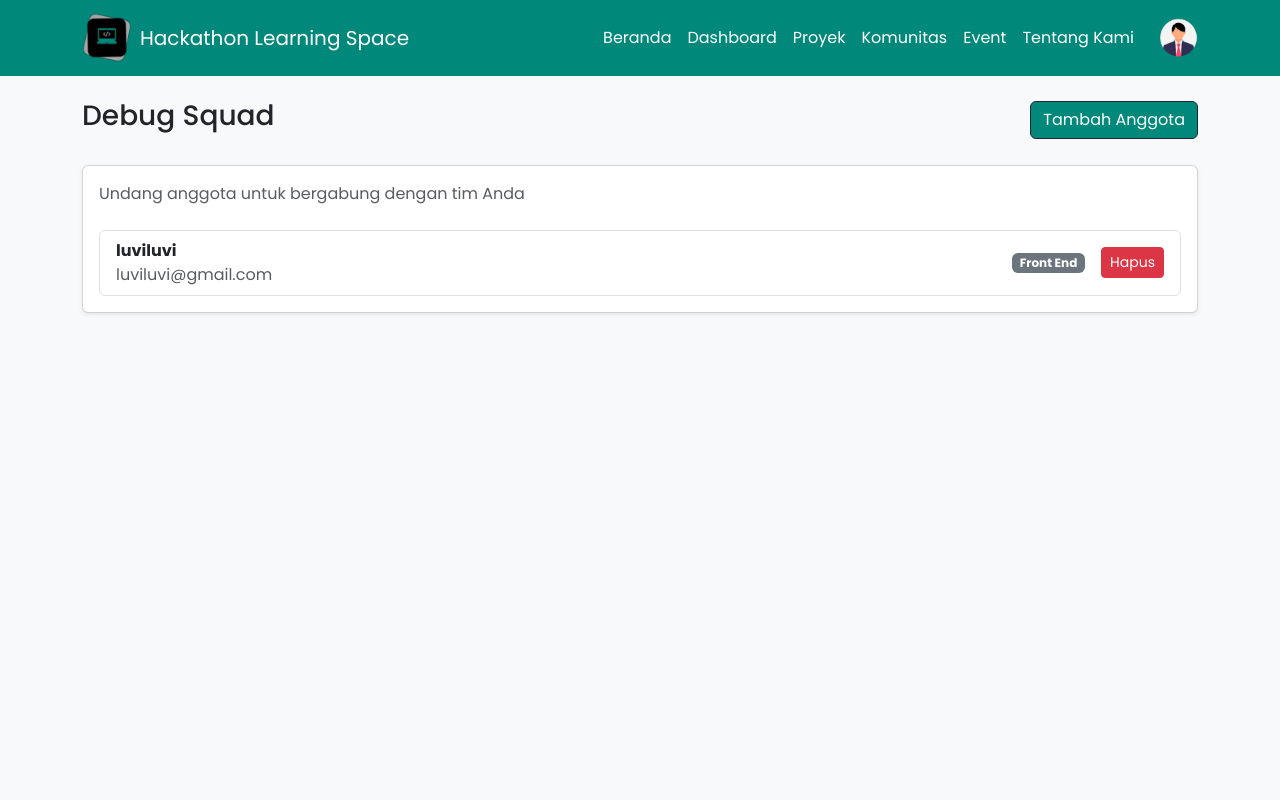
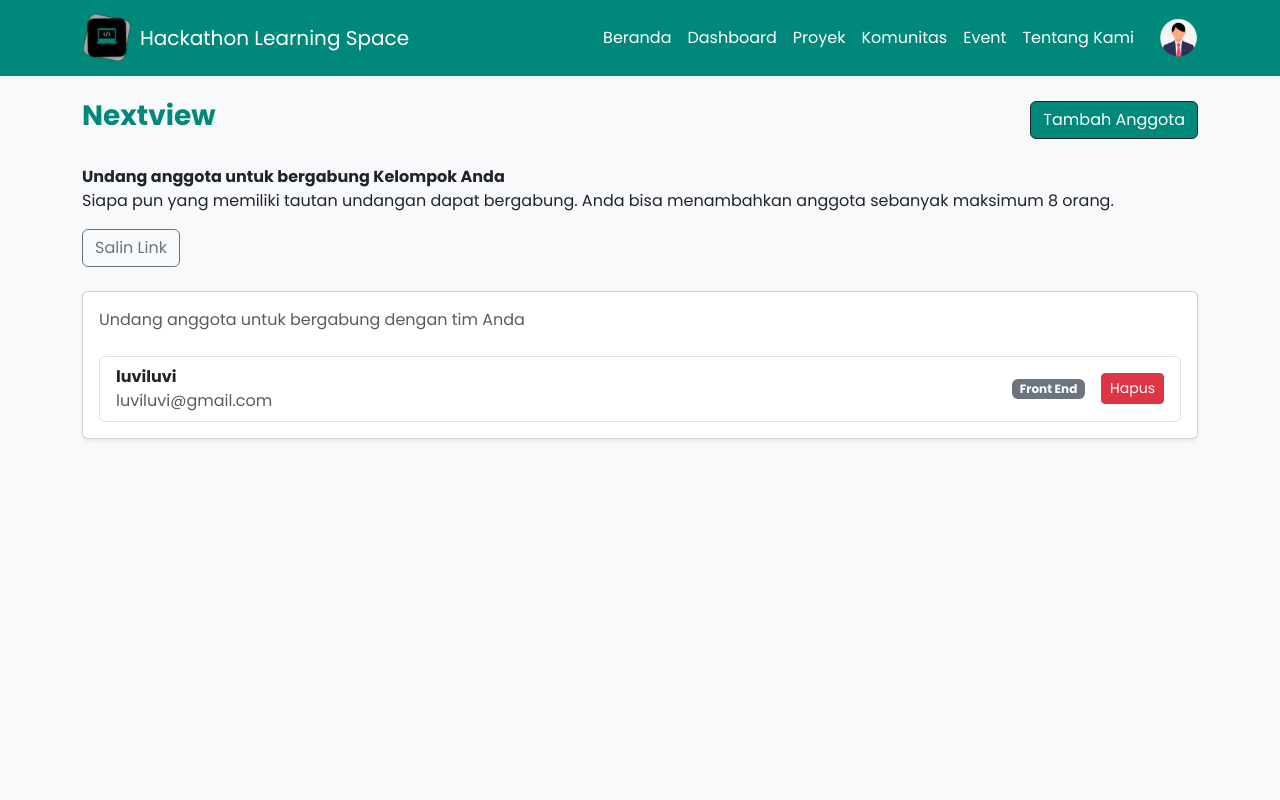
Before and after one commit to lluuvvii/hackathon_learning_space, a Next.js app: page /dashboard/projects/1/member in a window 1280 px wide. Shown: the top 800 px of the page. Built offline with nearby package versions, Linux system fonts and the light colour scheme.

Commit message:
add invite link

```diff
--- a/src/app/dashboard/projects/[id]/member/page.tsx
+++ b/src/app/dashboard/projects/[id]/member/page.tsx
@@ -31,15 +31,32 @@ const MemberPage = () => {
     setMembers(members.filter((member) => member.id !== id));
   };
 
+  const handleCopyLink = () => {
+    const inviteLink = `${window.location.origin}/invite-link`;
+    navigator.clipboard.writeText(inviteLink);
+    alert('Tautan undangan berhasil disalin!');
+  };
+
   return (
     <div style={{ display: 'flex', minHeight: '100vh', fontFamily: 'Arial, sans-serif', marginTop: '75px' }}>
       <div className="container mt-4">
         <div className="row">
           <div className="col-12">
             <div className="d-flex justify-content-between align-items-center mb-4">
-              <h3>Debug Squad</h3>
+              <h3 className='fw-bold' style={{ color: '#00897B' }}>Nextview</h3>
               <button className="btn btn-dark" style={{ backgroundColor: '#00897B' }} onClick={() => setShowModal(true)}>
                 Tambah Anggota
+              </button>
+            </div>
+
+            {/* Keterangan dan Tombol Salin Link */}
+            <div className="mb-4">
+              <p>
+                <strong>Undang anggota untuk bergabung Kelompok Anda</strong> <br />
+                Siapa pun yang memiliki tautan undangan dapat bergabung. Anda bisa menambahkan anggota sebanyak maksimum 8 orang.
+              </p>
+              <button className="btn btn-outline-secondary" onClick={handleCopyLink}>
+                Salin Link
               </button>
             </div>
             <div className="card shadow-sm">
```
